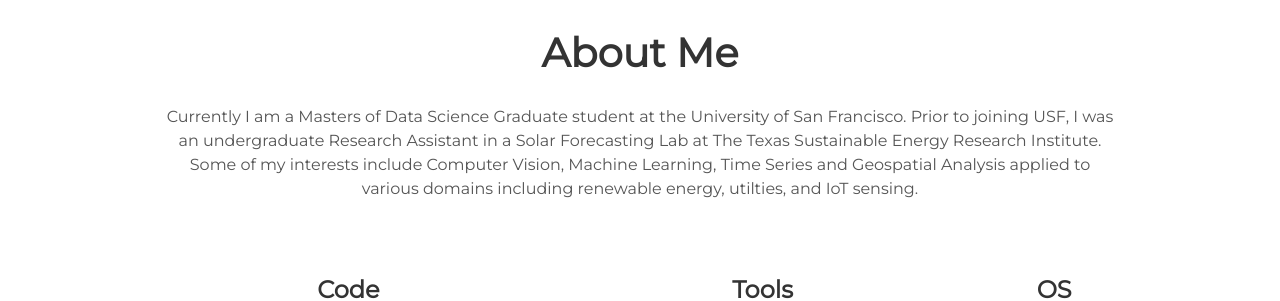
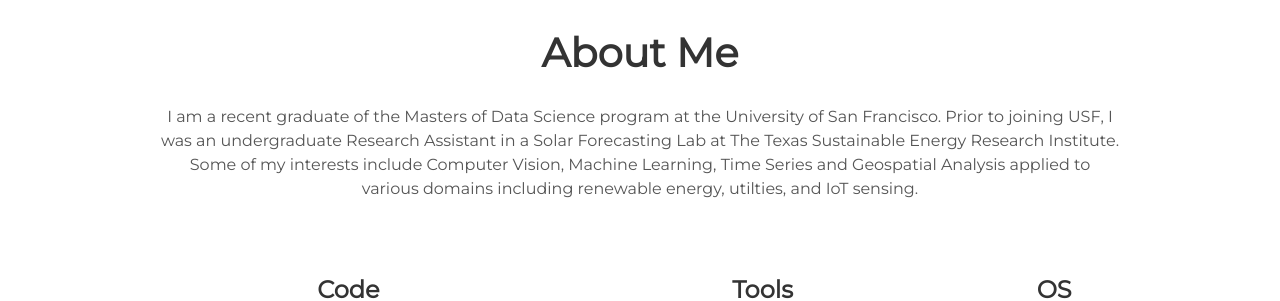
Before and after one commit to arianamoncada/arianamoncada.github.io, a Jekyll site: the page built from index.html, in a window 1280 px wide and 900 px high, scrolled down 799 px. Shown: the part 153-454 px from the top of the window. Built offline with Jekyll 4.4.1, drawn with Linux system fonts in a browser that asks for light colours.

Commit message:
Update about me description

```diff
--- a/_config.yml
+++ b/_config.yml
@@ -6,7 +6,7 @@
 
 # User settings
 username: Ariana Moncada
-user_description: Currently I am a Masters of Data Science Graduate student at the University of San Francisco. Prior to joining USF, I was an undergraduate Research Assistant in a Solar Forecasting Lab at The Texas Sustainable Energy Research Institute. Some of my interests include Computer Vision, Machine Learning, Time Series and Geospatial Analysis applied to various domains including renewable energy, utilties, and IoT sensing.
+user_description: I am a recent graduate of the Masters of Data Science program at the University of San Francisco. Prior to joining USF, I was an undergraduate Research Assistant in a Solar Forecasting Lab at The Texas Sustainable Energy Research Institute. Some of my interests include Computer Vision, Machine Learning, Time Series and Geospatial Analysis applied to various domains including renewable energy, utilties, and IoT sensing.
 user_title:
 email: arianam.moncada@gmail.com
 twitter_username:
```
